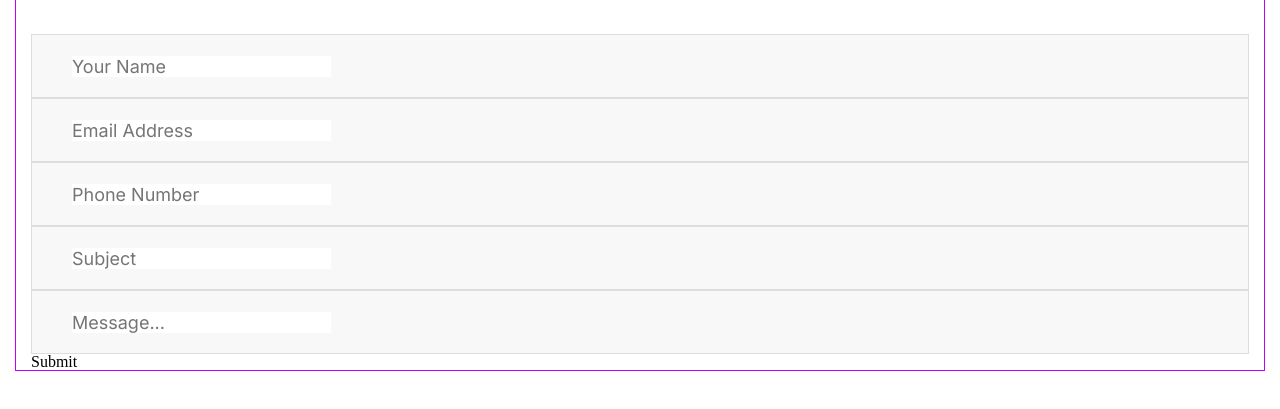
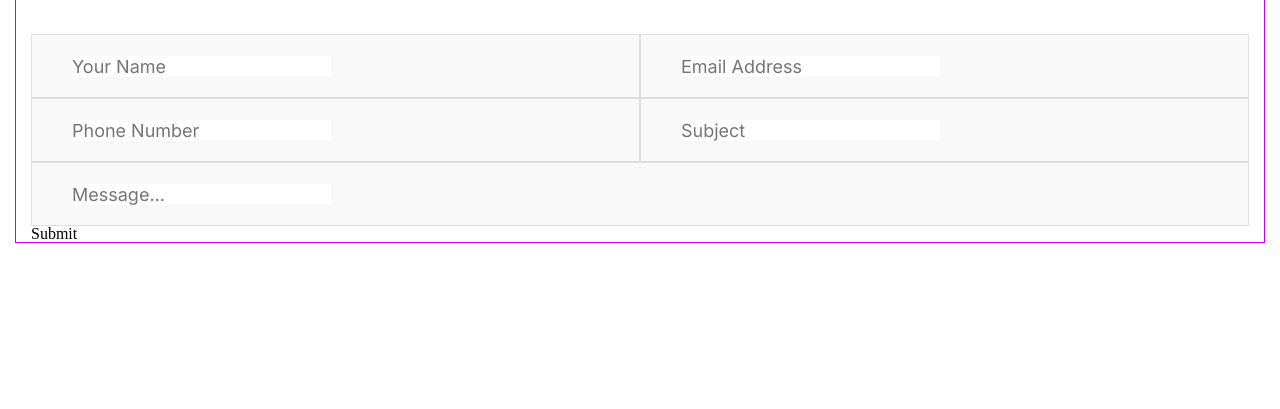
Before and after one commit to SunCavefreelancer/lesson_16-FORM, a plain HTML site: page index.html in a window 1280 px wide. Shown: the part 169-578 px from the top of the page. Drawn offline with Linux system fonts and the light colour scheme.

Commit message:
Add files via upload

```diff
--- a/css/style.css
+++ b/css/style.css
@@ -75,7 +75,9 @@
 }
 
 /* ---форми--- */
-.form-section1 {
+.form-section1__body {
+	display: flex;
+	flex-wrap: wrap;
 }
 
 /* ---input-- */
@@ -85,17 +87,12 @@
 	flex-basis: 50%;
 	padding: 0px 17.5px;
 	min-width: 290px;
-
+	column-gap: 35px;
+	row-gap: 28px;
 	border: 1px solid #DDD;
 	background-color: #F8F8F8;
-	display: flex;
-	column-gap: 35px;
-	row-gap: 28px;
 	width: 100%;
 	padding: 21px 40px 20px;
-	color: #37393F;
-	font-family: 'Inter';
-	font-size: 18px;
 }
 input{
 	color: #37393F;
```
